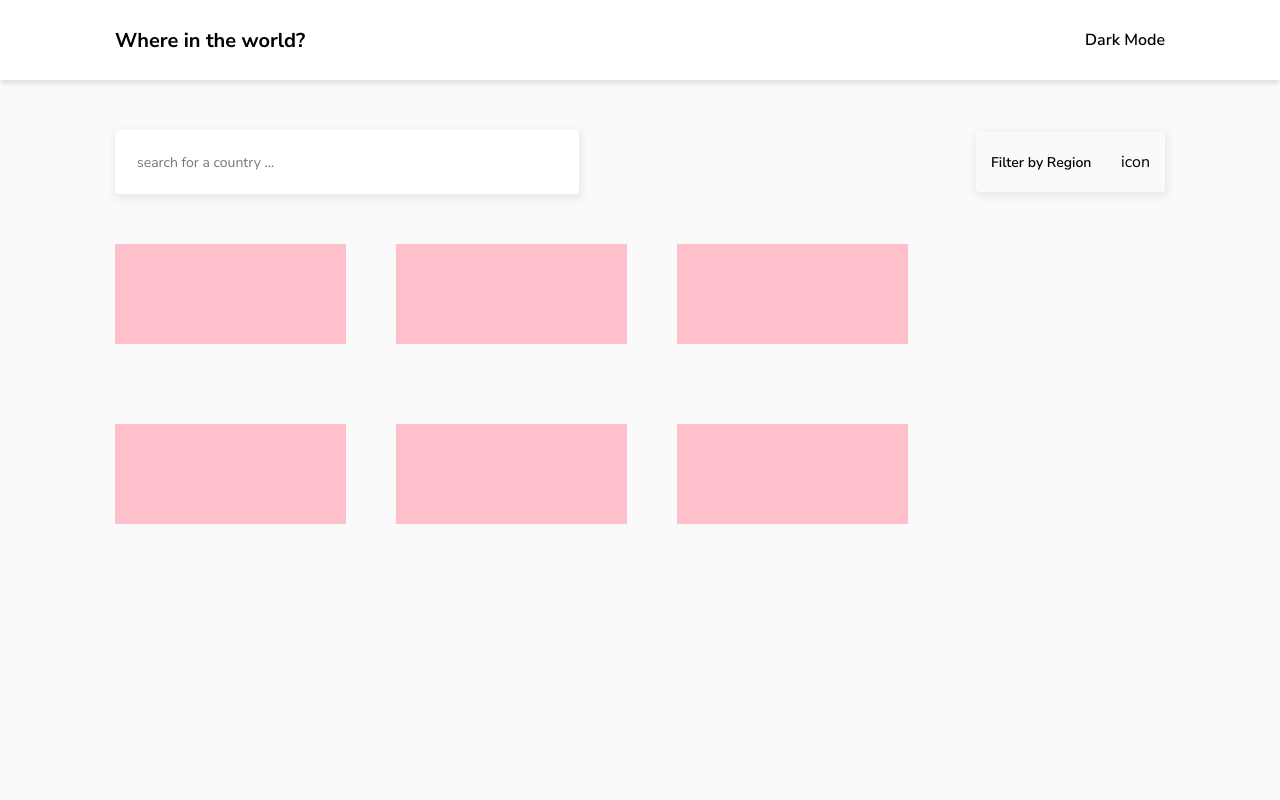
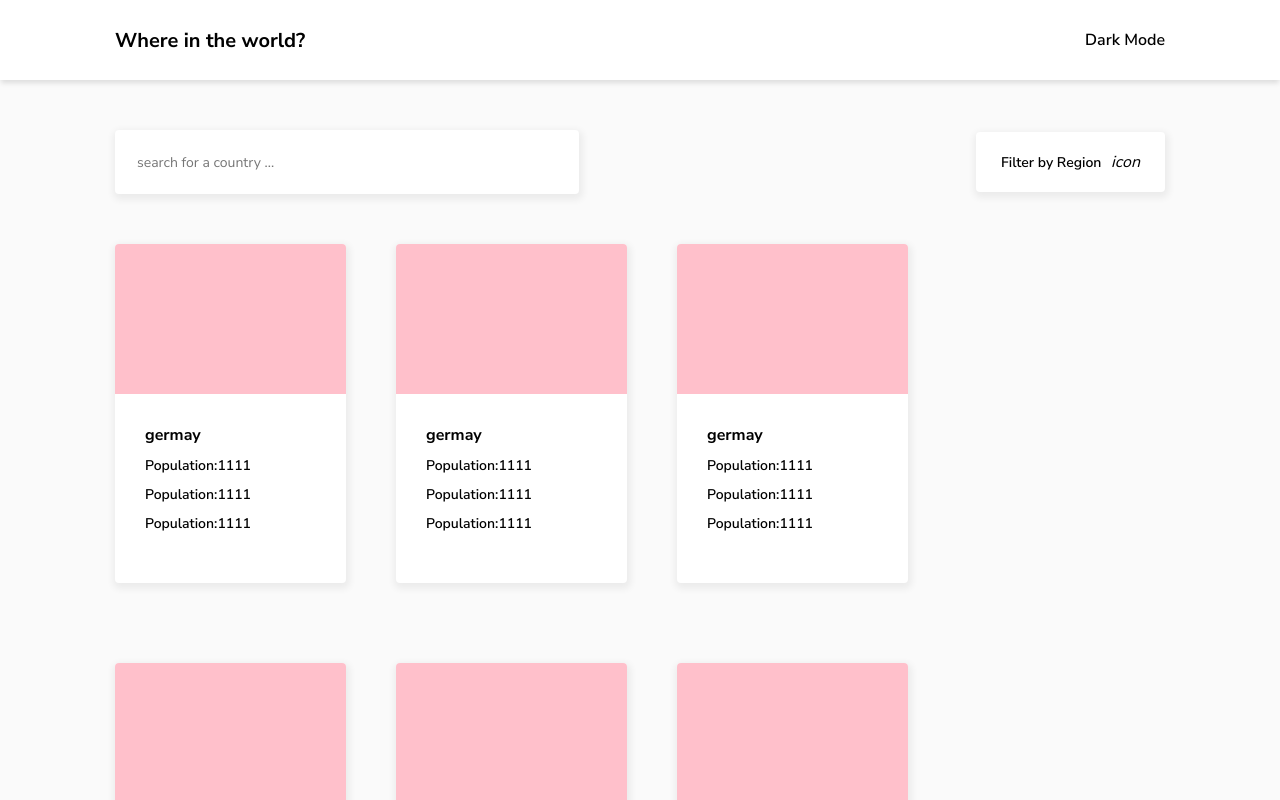
Before and after one commit to Sabamoradi/CountriesAPI, a Vue app: page / in a window 1280 px wide. Shown: the top 800 px of the page. Built offline with nearby package versions, Linux system fonts and the light colour scheme.

Commit message:
complete filter logic and home card ui

```diff
--- a/src/assets/css/variable.css
+++ b/src/assets/css/variable.css
@@ -13,3 +13,6 @@
 .size-20 {
   font-size: 20px;
 }
+.mt-2{
+  margin-top: 10px;
+}
--- a/src/components/HomeCard/index.vue
+++ b/src/components/HomeCard/index.vue
@@ -1,17 +1,38 @@
 <template>
   <div class="home-item">
-    <div class="card_wrapper"></div>
+    <div class="card_wrapper">
+      <div class="card_img"></div>
+      <div class="card_text">
+        <p class="title font-bold size-16">germay</p>
+        <p class="mt-2 size-14 font-semi-bold">Population:1111</p>
+        <p class="mt-2 size-14 font-semi-bold">Population:1111</p>
+        <p class="mt-2 size-14 font-semi-bold">Population:1111</p>
+      </div>
+    </div>
   </div>
 </template>
 <style scoped>
 .home-item {
   width: 22%;
-  height: 100px;
   margin-bottom: 30px;
 }
 .card_wrapper {
-  background-color: pink;
+  background-color: var(--white);
+  box-shadow: 1px 3px 7px 3px var(--box-shadow-light);
+  border-radius: 4px;
   width: 100%;
   height: 100%;
 }
+.card_img {
+  background-color: pink;
+  width: 100%;
+  height: 150px;
+  border-radius: 4px 4px 0 0;
+}
+.card_text {
+  padding: 0 30px 50px 30px;
+}
+.title {
+  margin-top: 30px;
+}
 </style>
--- a/src/components/global/Filters/index.vue
+++ b/src/components/global/Filters/index.vue
@@ -1,18 +1,56 @@
 <template>
   <div class="filter-container">
-    <div class="first-section" @click="openMenu = !openMenu">
-      <p class="size-14 font-semi-bold">Filter by Region</p>
-      <div>icon</div>
+    <div class="first-section">
+      <p
+        class="size-14 font-semi-bold selection-wrapper"
+        @click="openMenu = !openMenu"
+      >
+        {{ regionText }}
+      </p>
+      <div @click="resetAllFilter">
+        <i v-if="!resetFilter">icon</i>
+        <i v-else>reset</i>
+      </div>
     </div>
-    <div class="second-section" :class="{ 'show-menu': openMenu }">inja</div>
+    <div class="second-section" :class="{ 'show-menu': openMenu }">
+      <ul>
+        <li
+          class="size-14"
+          v-for="index in listItem"
+          :key="`${index.id}-item`"
+          @click="setItemData(index)"
+        >
+          {{ index.text }}
+        </li>
+      </ul>
+    </div>
   </div>
 </template>
 <script>
 export default {
+  props: {
+    listItem: {
+      default: () => [],
+      type: Array,
+    },
+  },
   data() {
     return {
       openMenu: false,
+      regionText: 'Filter by Region',
+      resetFilter: false,
     };
+  },
+  methods: {
+    setItemData(value) {
+      this.regionText = value.text;
+      this.openMenu = false;
+      this.resetFilter = true;
+    },
+    resetAllFilter() {
+      this.regionText = 'Filter by Region';
+      this.resetFilter = false;
+    },
   },
 };
 </script>
@@ -21,21 +59,29 @@ export default {
   height: 60px;
   width: 100%;
   box-shadow: 1px 3px 7px 3px var(--box-shadow-light);
+  background: var(--white);
   border-radius: 4px;
   position: relative;
+  cursor: pointer;
 }
 .first-section {
-  padding: 0 15px;
+  padding: 0 25px;
   display: flex;
   align-items: center;
   justify-content: space-between;
   height: 100%;
 }
+.selection-wrapper {
+  height: 100%;
+  width: 80%;
+  display: flex;
+  align-items: center;
+}
 .second-section {
   position: absolute;
   width: 100%;
   min-height: 50px;
-  background: red;
+  background: var(--white);
   box-shadow: 1px 3px 7px 3px var(--box-shadow-light);
   left: 0;
   margin-top: 6px;
@@ -43,6 +89,14 @@ export default {
   animation-name: openMenu;
   animation-duration: 1s;
   display: none;
+}
+.second-section ul {
+  list-style: none;
+  padding: 0 25px;
+}
+.second-section ul li {
+  padding: 3px 0;
+  cursor: pointer;
 }
 .show-menu {
   display: block;
--- a/src/views/Home/index.vue
+++ b/src/views/Home/index.vue
@@ -7,7 +7,7 @@
           <text-input :placeText="'search for a country ...'" />
         </div>
         <div class="right-section">
-          <filters/>
+          <filters :listItem="listItem"/>
         </div>
       </div>
     </div>
@@ -37,6 +37,32 @@ export default {
     HomeCard,
     Filters,
   },
+  data(){
+    return{
+      listItem:[
+        {
+          id:1,
+          text:'Africa'
+        },
+        {
+          id:2,
+          text:'America'
+        },
+        {
+          id:3,
+          text:'Asia'
+        },
+        {
+          id:4,
+          text:'Europe'
+        },
+        {
+          id:5,
+          text:'Oceania'
+        },
+      ]
+    }
+  }
 };
 </script>
 <style scoped>
```
